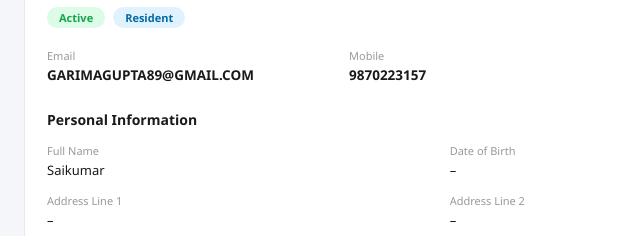
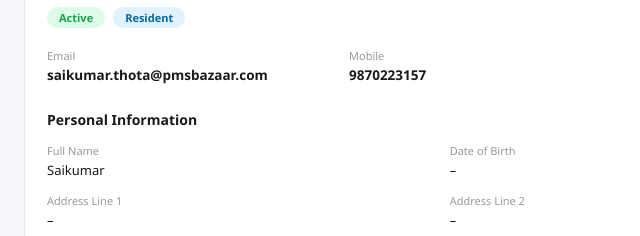
Before and after one commit to saikumar1217114927/Suggested-Funds, a plain HTML site: page index.html in a window 1280 px wide. Shown: the part 357-593 px from the top of the page, 0-640 px from the left. Drawn offline with Linux system fonts and the light colour scheme.

Commit message:
Update index.html

```diff
--- a/index.html
+++ b/index.html
@@ -349,7 +349,7 @@ body{font-family:'Segoe UI',Arial,sans-serif;background:#f5f6fa;min-height:100vh
         <span class="badge-resident">Resident</span>
       </div>
       <div class="info-grid">
-        <div class="info-field"><label>Email</label><div class="val">GARIMAGUPTA89@GMAIL.COM</div></div>
+        <div class="info-field"><label>Email</label><div class="val">saikumar.thota@pmsbazaar.com</div></div>
         <div class="info-field"><label>Mobile</label><div class="val">9870223157</div></div>
         <div class="info-field"><label>PAN</label><div class="val">ANFPG3395Q</div></div>
         <div class="info-field"><label>Inception Date</label><div class="val">2026-05-18</div></div>
@@ -673,7 +673,7 @@ const ALL_TABS=['info','family','investments','transactions','valuations','sugge
 ══════════════════════════════════════ */
 let participants = {
   investor: [
-    {name:'Saikumar', email:'garimagupta89@gmail.com', sub:'garimagupta89@gmail.com | 9870223157', initials:'GG', avClass:'av-investor', badgeClass:'pb-investor', label:'Investor', locked:true}
+    {name:'Saikumar', email:'saikumar.thota@pmsbazaar.com', sub:'saikumar.thota@pmsbazaar.com | 9870223157', initials:'GG', avClass:'av-investor', badgeClass:'pb-investor', label:'Investor', locked:true}
   ],
   rm: [
     {name:'Saikumar (RM)', email:'saikumar.thota@pmsbazaar.com', sub:'saikumar.thota@pmsbazaar.com', initials:'SK', avClass:'av-rm', badgeClass:'pb-rm', label:'RM', locked:true}
```
